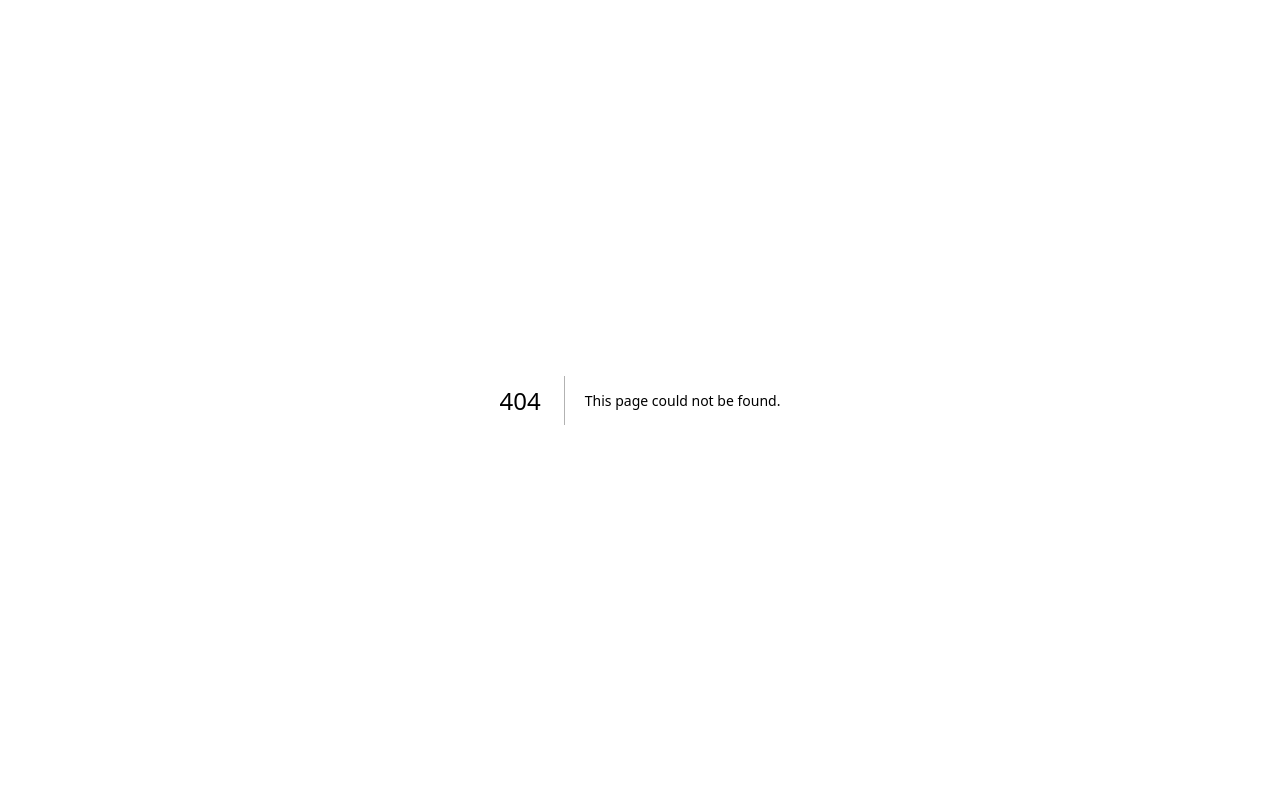
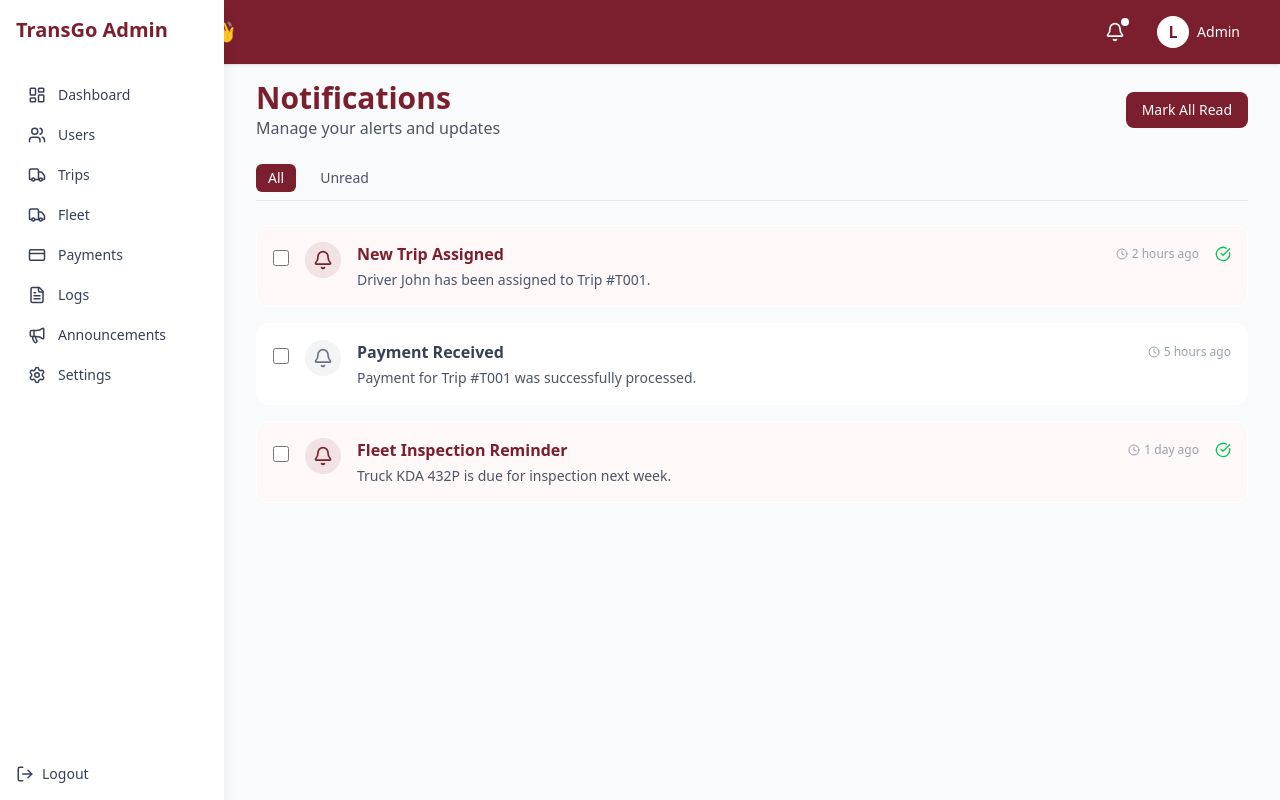
Before and after one commit to ABABUOTURI/TransGo, a Next.js app: page /admin/notifications in a window 1280 px wide. Before the commit this address had no page. Built offline with nearby package versions, Linux system fonts and the light colour scheme.

Commit message:
adding necessary functionalities to notification page

```diff
--- /dev/null
+++ b/src/app/admin/notifications/page.tsx
@@ -0,0 +1,217 @@
+"use client";
+
+import { useState } from "react";
+import {
+  Bell,
+  CheckCircle,
+  Clock,
+  Trash2,
+  X,
+  AlertTriangle,
+} from "lucide-react";
+
+type Notification = {
+  id: number;
+  title: string;
+  message: string;
+  time: string;
+  read: boolean;
+};
+
+export default function NotificationsPage() {
+  const [notifications, setNotifications] = useState<Notification[]>([
+    {
+      id: 1,
+      title: "New Trip Assigned",
+      message: "Driver John has been assigned to Trip #T001.",
+      time: "2 hours ago",
+      read: false,
+    },
+    {
+      id: 2,
+      title: "Payment Received",
+      message: "Payment for Trip #T001 was successfully processed.",
+      time: "5 hours ago",
+      read: true,
+    },
+    {
+      id: 3,
+      title: "Fleet Inspection Reminder",
+      message: "Truck KDA 432P is due for inspection next week.",
+      time: "1 day ago",
+      read: false,
+    },
+  ]);
+
+  const [filter, setFilter] = useState<"all" | "unread">("all");
+  const [selected, setSelected] = useState<number[]>([]);
+  const [showConfirm, setShowConfirm] = useState(false);
+
+  const filteredNotifications =
+    filter === "all"
+      ? notifications
+      : notifications.filter((n) => !n.read);
+
+  const markAllAsRead = () => {
+    setNotifications((prev) => prev.map((n) => ({ ...n, read: true })));
+  };
+
+  const toggleSelect = (id: number) => {
+    setSelected((prev) =>
+      prev.includes(id) ? prev.filter((i) => i !== id) : [...prev, id]
+    );
+  };
+
+  const deleteSelected = () => {
+    setNotifications((prev) =>
+      prev.filter((n) => !selected.includes(n.id))
+    );
+    setSelected([]);
+    setShowConfirm(false);
+  };
+
+  return (
+    <div className="space-y-6 animate-fadeIn">
+      {/* Header */}
+      <div className="flex flex-col sm:flex-row justify-between items-start sm:items-center">
+        <div>
+          <h1 className="text-2xl md:text-3xl font-bold text-[#7B1E2D]">
+            Notifications
+          </h1>
+          <p className="text-gray-600">Manage your alerts and updates</p>
+        </div>
+
+        <div className="flex flex-wrap gap-3 mt-3 sm:mt-0">
+          <button
+            onClick={markAllAsRead}
+            className="px-4 py-2 bg-[#7B1E2D] text-white text-sm rounded-lg hover:bg-[#641824] transition"
+          >
+            Mark All Read
+          </button>
+          {selected.length > 0 && (
+            <button
+              onClick={() => setShowConfirm(true)}
+              className="flex items-center gap-2 px-4 py-2 border border-[#7B1E2D] text-[#7B1E2D] rounded-lg hover:bg-[#7B1E2D] hover:text-white transition"
+            >
+              <Trash2 size={16} /> Delete Selected
+            </button>
+          )}
+        </div>
+      </div>
+
+      {/* Filters */}
+      <div className="flex gap-3 border-b border-gray-200 pb-2">
+        <button
+          onClick={() => setFilter("all")}
+          className={`px-3 py-1 text-sm font-medium rounded-md ${
+            filter === "all"
+              ? "bg-[#7B1E2D] text-white"
+              : "text-gray-600 hover:text-[#7B1E2D]"
+          }`}
+        >
+          All
+        </button>
+        <button
+          onClick={() => setFilter("unread")}
+          className={`px-3 py-1 text-sm font-medium rounded-md ${
+            filter === "unread"
+              ? "bg-[#7B1E2D] text-white"
+              : "text-gray-600 hover:text-[#7B1E2D]"
+          }`}
+        >
+          Unread
+        </button>
+      </div>
+
+      {/* Notifications List */}
+      <div className="space-y-4">
+        {filteredNotifications.length === 0 ? (
+          <p className="text-gray-500 text-center py-8">
+            No notifications to display.
+          </p>
+        ) : (
+          filteredNotifications.map((n) => (
+            <div
+              key={n.id}
+              className={`flex items-start gap-4 border rounded-xl p-4 transition-all hover:shadow-md ${
+                n.read ? "bg-white" : "bg-[#FFF8F9]"
+              }`}
+            >
+              {/* Select Checkbox */}
+              <input
+                type="checkbox"
+                checked={selected.includes(n.id)}
+                onChange={() => toggleSelect(n.id)}
+                className="mt-2 w-4 h-4 accent-[#7B1E2D] cursor-pointer"
+              />
+
+              <div
+                className={`p-2 rounded-full ${
+                  n.read ? "bg-gray-100" : "bg-[#7B1E2D]/10"
+                }`}
+              >
+                <Bell
+                  size={20}
+                  className={n.read ? "text-gray-500" : "text-[#7B1E2D]"}
+                />
+              </div>
+
+              <div className="flex-1">
+                <div className="flex justify-between items-center">
+                  <h3
+                    className={`font-semibold ${
+                      n.read ? "text-gray-700" : "text-[#7B1E2D]"
+                    }`}
+                  >
+                    {n.title}
+                  </h3>
+                  <span className="text-xs text-gray-400 flex items-center gap-1">
+                    <Clock size={12} /> {n.time}
+                  </span>
+                </div>
+                <p className="text-sm text-gray-600 mt-1">{n.message}</p>
+              </div>
+
+              {!n.read && (
+                <CheckCircle className="text-green-500 w-4 h-4 mt-1 shrink-0" />
+              )}
+            </div>
+          ))
+        )}
+      </div>
+
+      {/* === Glassmorphism Confirmation Modal === */}
+      {showConfirm && (
+        <div className="fixed inset-0 flex items-center justify-center bg-black/40 backdrop-blur-md z-50 text-white">
+          <div className="bg-black/50 backdrop-blur-lg rounded-2xl p-6 w-[90%] sm:w-96 shadow-xl border border-white/10">
+            <div className="flex items-center gap-3 mb-4">
+              <AlertTriangle className="text-yellow-400 w-6 h-6" />
+              <h2 className="text-lg font-semibold">Confirm Deletion</h2>
+            </div>
+            <p className="text-sm text-gray-200 mb-6">
+              Are you sure you want to delete{" "}
+              <strong>{selected.length}</strong> selected notifications? This
+              action cannot be undone.
+            </p>
+
+            <div className="flex justify-end gap-3">
+              <button
+                onClick={() => setShowConfirm(false)}
+                className="flex items-center gap-2 px-4 py-2 rounded-lg bg-gray-600 hover:bg-gray-700 text-white transition"
+              >
+                <X size={14} /> Cancel
+              </button>
+
+              <button
+                onClick={deleteSelected}
+                className="flex items-center gap-2 px-4 py-2 rounded-lg bg-red-600 hover:bg-red-700 text-white transition"
+              >
+                <Trash2 size={14} /> Delete
+              </button>
+            </div>
+          </div>
+        </div>
+      )}
+    </div>
+  );
+}
```
